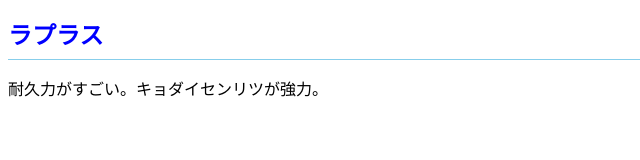
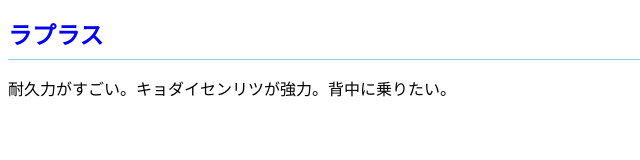
Before and after one commit to usuisalt/lapras, a plain HTML site: page index.html in a window 1280 px wide. Shown: the whole page, without its empty margins (0-640 px from the left). Drawn offline with Linux system fonts and the light colour scheme.

Commit message:
Add files via upload

```diff
--- a/index.html
+++ b/index.html
@@ -9,6 +9,6 @@
 </head>
 <body>
   <h1>ラプラス</h1>
-  <p>耐久力がすごい。キョダイセンリツが強力。</p>
+  <p>耐久力がすごい。キョダイセンリツが強力。背中に乗りたい。</p>
 </body>
 </html>
```
